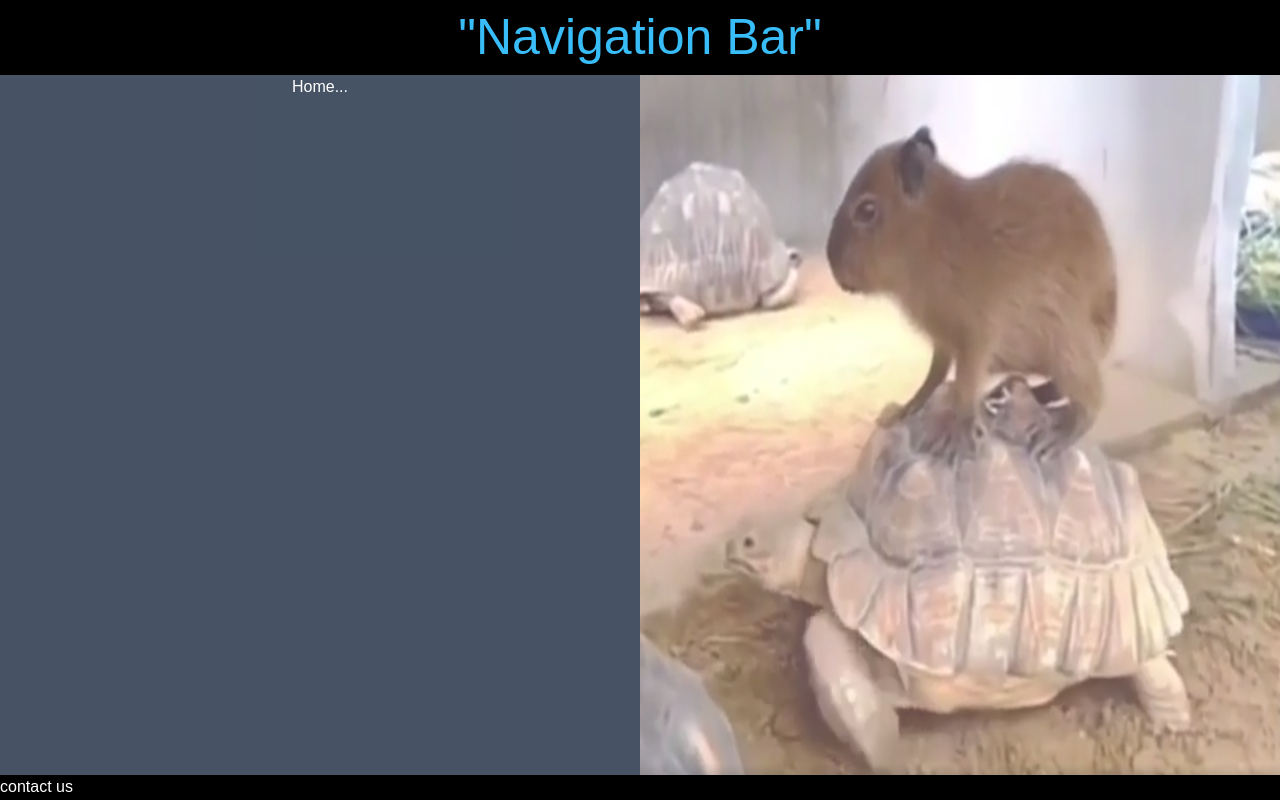
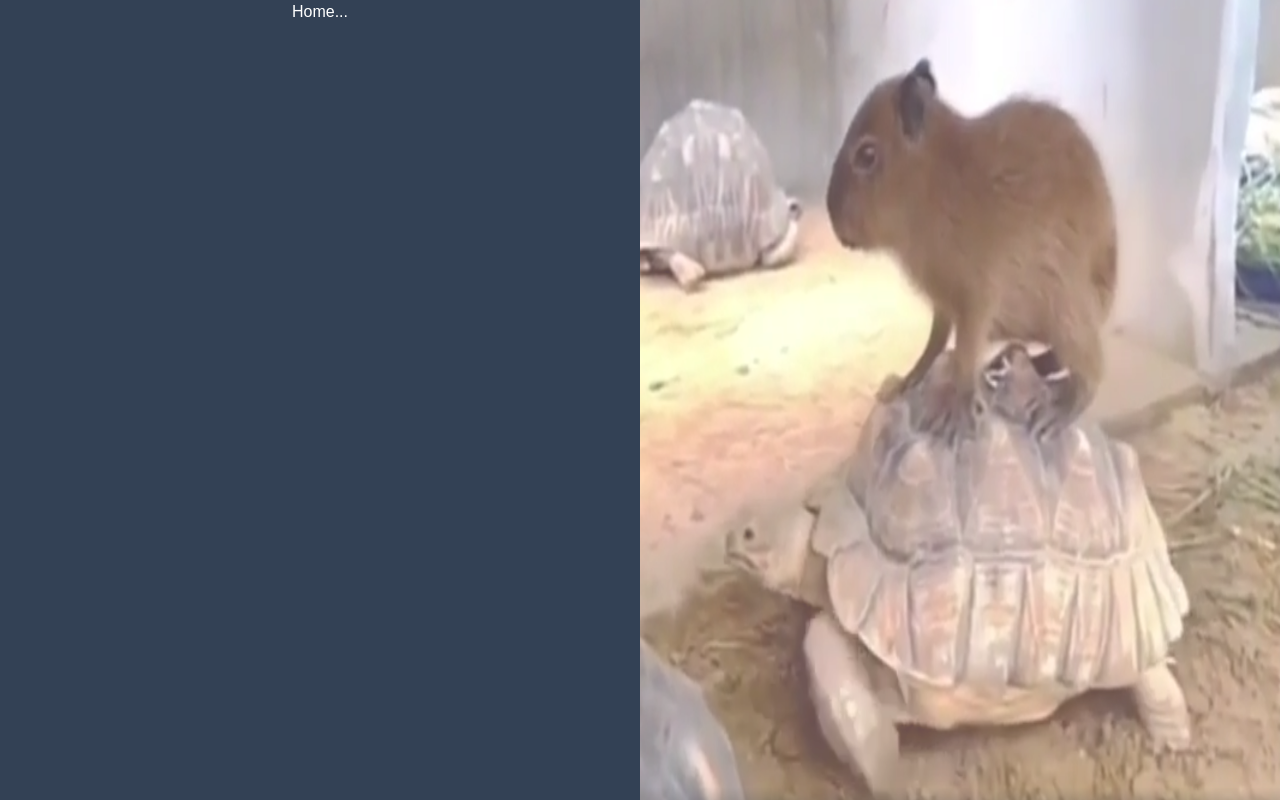
Before and after one commit to LondonKPC/lkpc-frontend, a Next.js app: page /home in a window 1280 px wide. Shown: the top 800 px of the page. Built offline with nearby package versions, Linux system fonts and the light colour scheme.

Commit message:
Added slight size fixes
instead of fixed height added universal height

```diff
--- a/app/home/page.tsx
+++ b/app/home/page.tsx
@@ -5,18 +5,13 @@ import Footer from '@/components/Footer';
 function Home() {
   return (
     <div className="h-full">
-      <div className="w-full bg-black">
-        <p className="text-sky-400 text-center text-[50px]">
-            "Navigation Bar"
-        </p>
-      </div>
 
-      <div className="flex">
-        <div className="w-1/2 h-[700px] bg-slate-700 float-left text-center opacity-90 hover:opacity-100">
+      <div className="flex h-full">
+        <div className="w-1/2 bg-slate-700 float-left text-center opacity-90 hover:opacity-100">
             Home...
         </div>
 
-        <img src={capy.src} alt="capybara" className="text-black w-1/2 h-[700px] float-right opacity-70 hover:opacity-80"></img>
+        <img src={capy.src} alt="capybara" className="text-black w-1/2 float-right opacity-70 hover:opacity-80"></img>
       </div>
       <Footer />
     </div>
--- a/components/Footer.tsx
+++ b/components/Footer.tsx
@@ -2,7 +2,7 @@ import React from 'react'
 
 function Footer() {
   return (
-    <div className="w-full h-[410px] bg-black">
+    <div className="w-full h-[15%] bg-black">
         contact us
     </div>
   )
```
